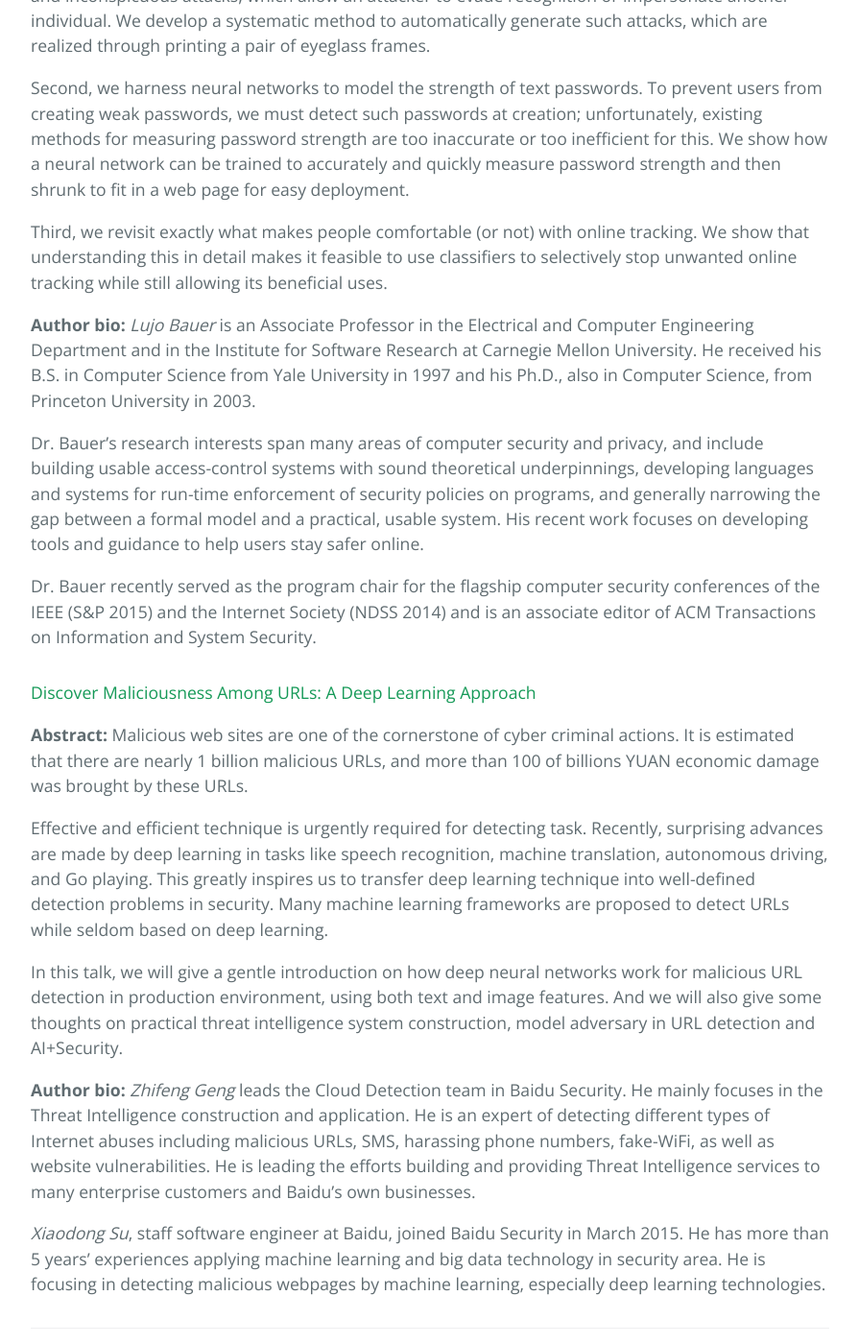
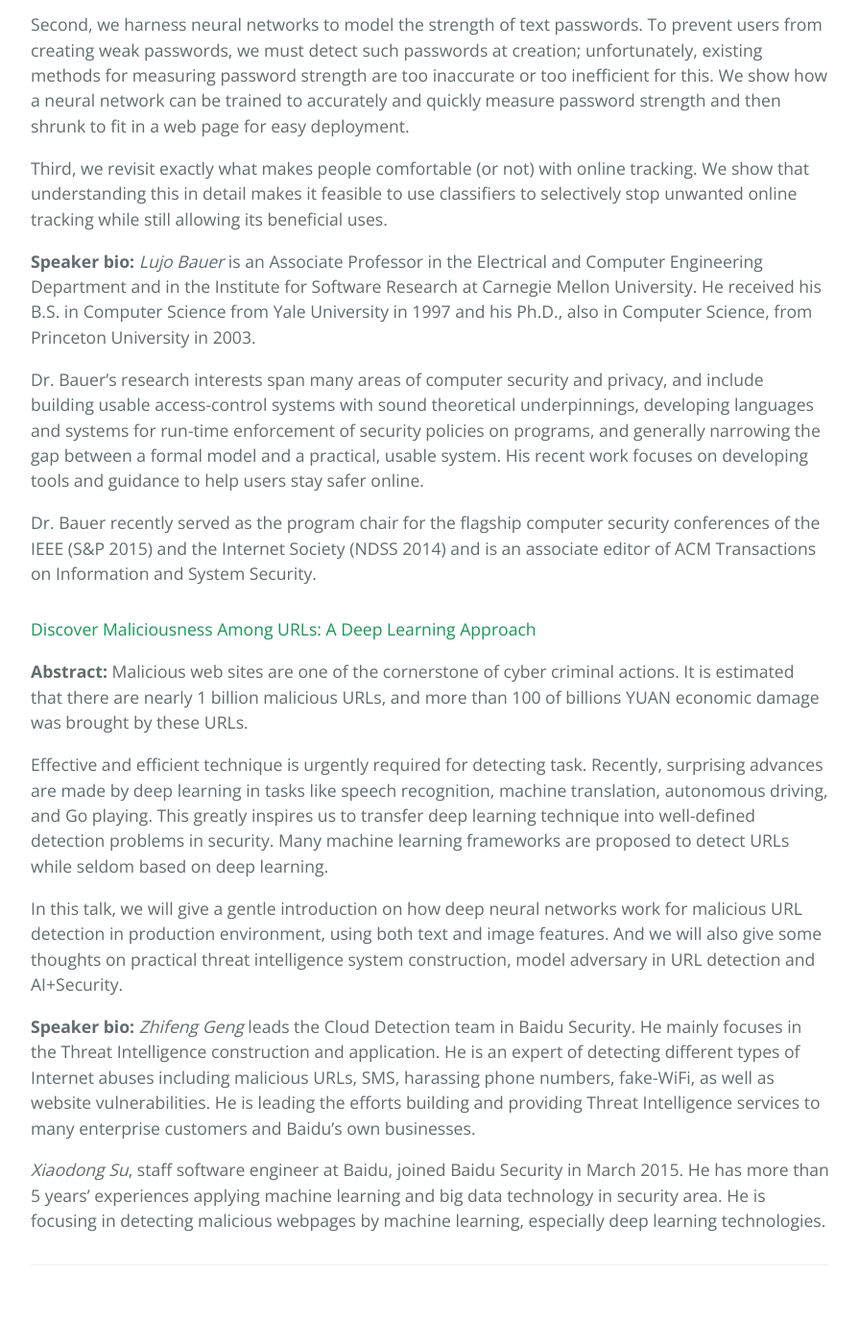
Before and after one commit to deep-learning-security/deep-learning-security.github.io, a Jekyll site: the page built from talks.md, in a window 1280 px wide and 1400 px high, scrolled down 685 px. Shown: the whole window at 96% size, without its empty margins (192-1087 px from the left). Built offline with Jekyll 4.4.1, drawn with Linux system fonts in a browser that asks for light colours.

Commit message:
Minor updates

```diff
--- a/_includes/page-header.html
+++ b/_includes/page-header.html
@@ -1,6 +1,4 @@
 <section class="page-header">
   <h1 class="project-name">{{ site.title }}</h1>
   <h2 class="project-tagline">{{ site.tagline }}</h2>
-  <a href="/" class="btn">Home</a>
-  <a href="/talks.html" class="btn">Talks</a>
 </section>
--- a/talks.md
+++ b/talks.md
@@ -31,7 +31,7 @@
 feasible to use classifiers to selectively stop unwanted online
 tracking while still allowing its beneficial uses.
 
-**Author bio:** *Lujo Bauer* is an Associate Professor in the Electrical and
+**Speaker bio:** *Lujo Bauer* is an Associate Professor in the Electrical and
 Computer Engineering Department and in the Institute for Software Research at
 Carnegie Mellon University. He received his B.S. in Computer Science from Yale
 University in 1997 and his Ph.D., also in Computer Science, from Princeton
@@ -65,7 +65,7 @@
 And we will also give some thoughts on practical threat intelligence system construction,
 model adversary in URL detection and AI+Security.
 
-**Author bio:** *Zhifeng Geng* leads the Cloud Detection team in Baidu Security. He mainly
+**Speaker bio:** *Zhifeng Geng* leads the Cloud Detection team in Baidu Security. He mainly
 focuses in the Threat Intelligence construction and application. He is an expert of
 detecting different types of Internet abuses including malicious URLs, SMS, harassing
 phone numbers, fake-WiFi, as well as website vulnerabilities. He is leading the efforts
```
Also changed, not shown: index.md (+1 -1 lines).
